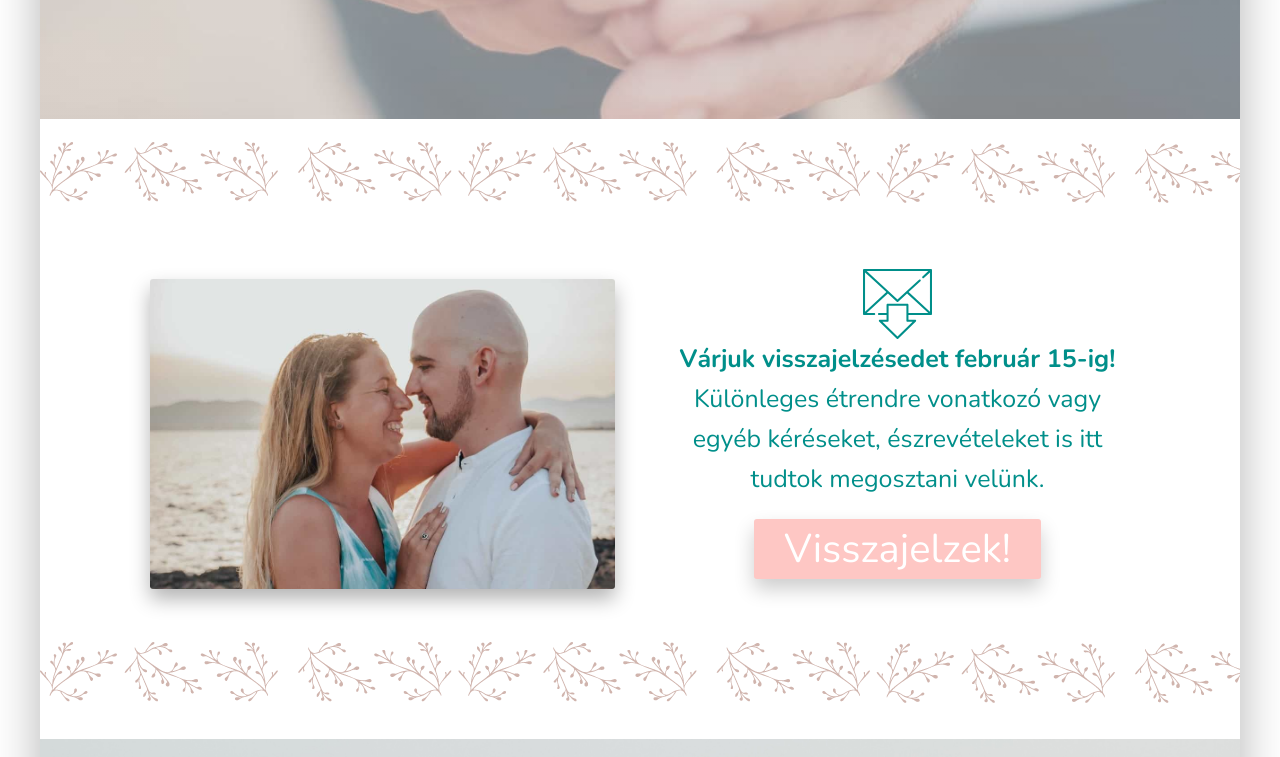
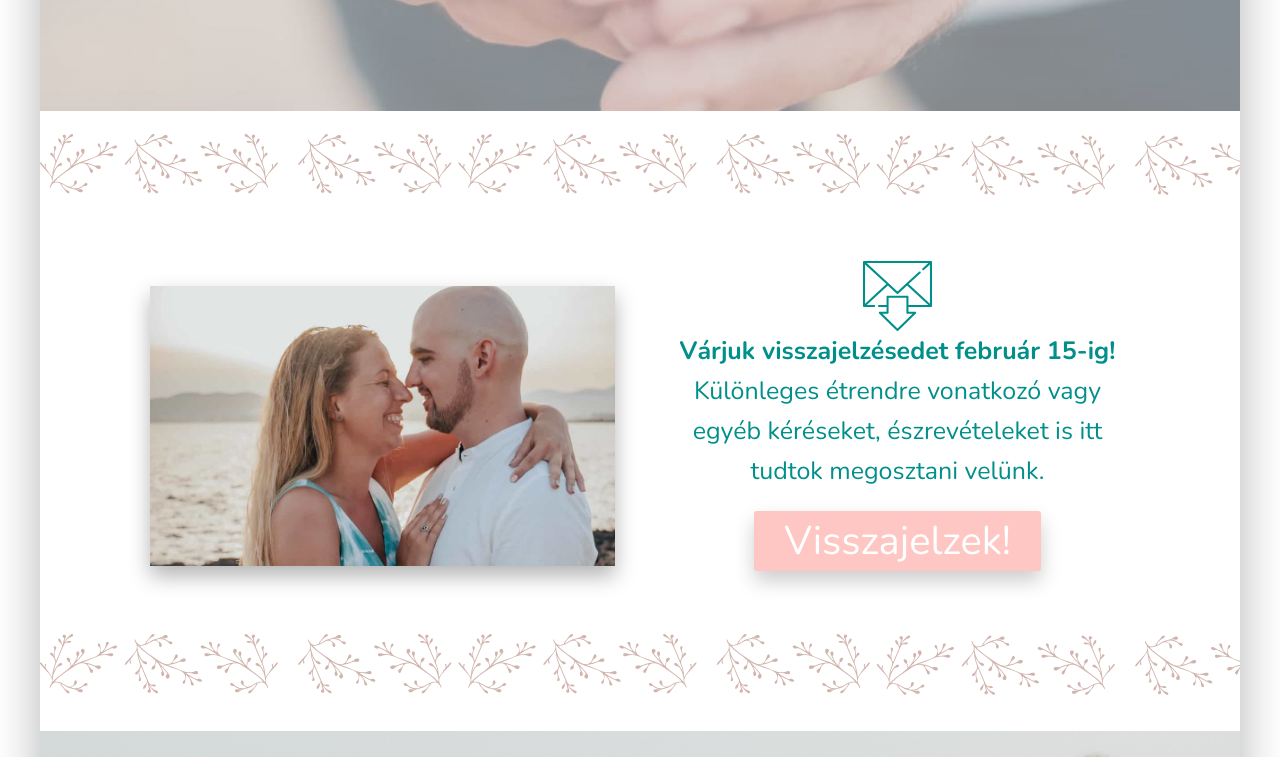
Before and after one commit to adamtoth9112/wedding, a website: page index.html in a window 1280 px wide. Shown: the part 2010-2767 px from the top of the page. Drawn offline with nearby package versions, Linux system fonts and the light colour scheme.

Commit message:
mobile img test

```diff
--- a/index.html
+++ b/index.html
@@ -43,7 +43,7 @@
                         <p class="content-text">2019. március 15. Eljegyzés</p>
                     </div>
                     <div class="row--2__img-holder">
-                        <img src="img/compressed/2rolunk.jpg" alt="" class="row--2__img-holder--img">
+                        &nbsp;
                     </div>
                 </div>
                 <div class="row--2 row--2__divider"></div>
@@ -79,8 +79,8 @@
         <div class="row" id="rsvp">
             <div class="row--2">
                 <div class="row--2__container">
-                    <div class="row--2__img-holder">
-                        <img src="img/compressed/4rsvp.jpg" alt="" class="row--2__img-holder--img">
+                    <div class="row--2__img-holder row--2__img-holder--4">
+                        &nbsp;
                     </div>
                     <div class="row--4__text">
                         <img src="img/mail.svg" alt="" class="row--icon">
@@ -116,8 +116,8 @@
                         <h2 class="content-title">Ajándékötlet</h2>
                         <h3 class="content-text">Nem titkolt vágyunk egy írországi élet,<br>ha ajándékoznátok, kérjük ezt segítsétek.</h3>
                     </div>
-                    <div class="row--2__img-holder">
-                        <img src="img/compressed/1vikiesadam.jpg" alt="" class="row--2__img-holder--img">
+                    <div class="row--2__img-holder row--2__img-holder--6">
+                        &nbsp;
                     </div>
                 </div>
                 <div class="row--2 row--2__divider"></div>
--- a/sass/components/row.scss
+++ b/sass/components/row.scss
@@ -59,19 +59,36 @@
         }
 
         &__img-holder {
-            display: flex;
+            display: block;
+            background-image: url(../img/compressed/2rolunk.jpg);
+            background-position: center;
+            background-size: cover;
+            background-repeat: no-repeat;
+            box-shadow: 0 1rem 2rem rgba(black, 0.3);
+            width: 100%;
+            height: 35vh;
+
+            @media only screen and (max-width: $bp-smallest) {
+                box-shadow: none;
+            }
 
             &--img {
                 display: block;
                 width: 100%;
-                box-shadow: 0 1rem 2rem rgba(black, 0.3);
-                border-radius: 3px;
 
                 @media only screen and (max-width: $bp-smallest) {
                     box-shadow: none;
                     border-radius: 0;
                 }
             }
+        }
+
+        &__img-holder--4 {
+            background-image: url(../img/compressed/4rsvp.jpg);
+        }
+
+        &__img-holder--6 {
+            background-image: url(../img/compressed/1vikiesadam.jpg);
         }
 
         &__divider {
```
Also changed, not shown: css/style.css.
